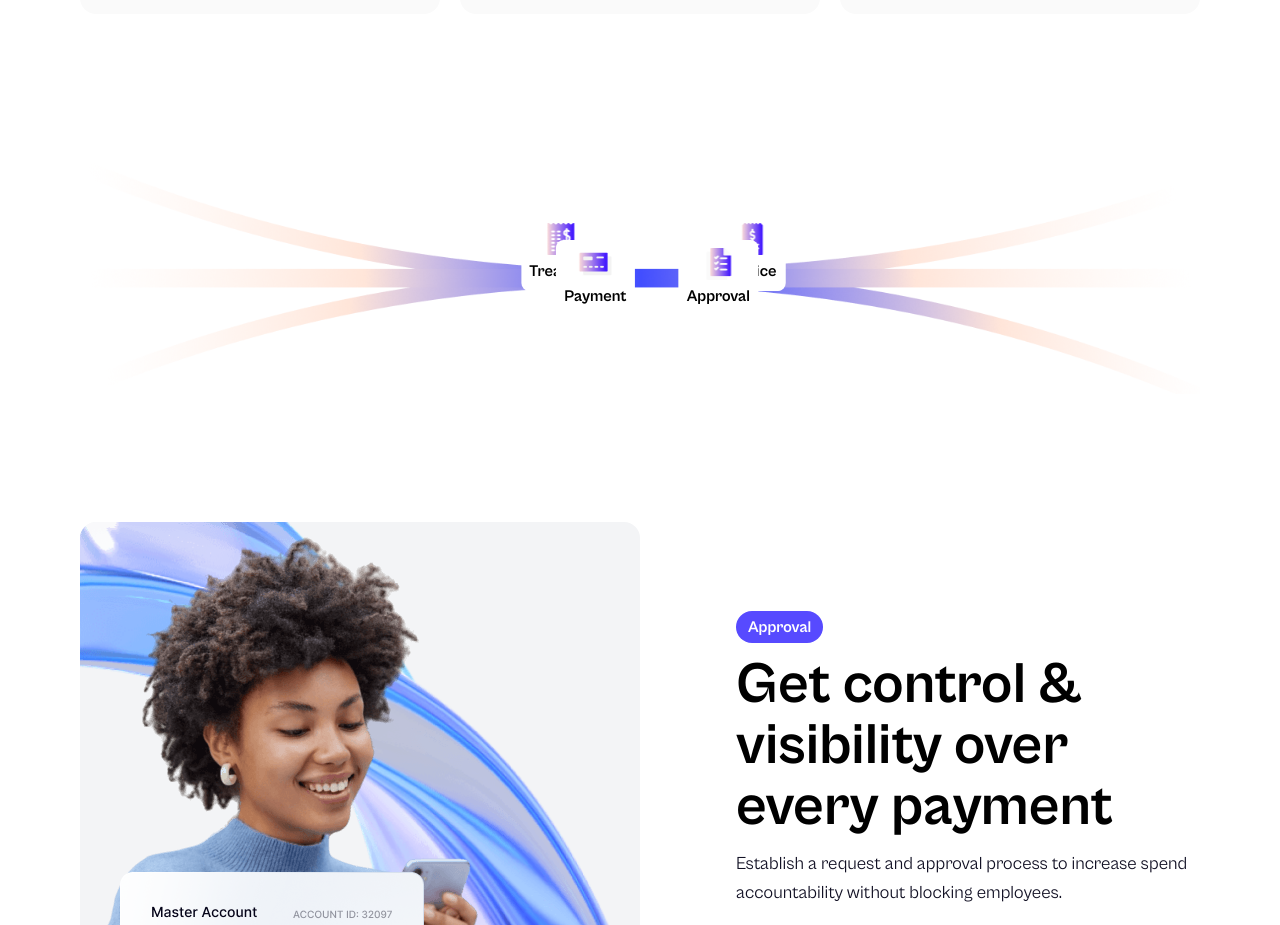
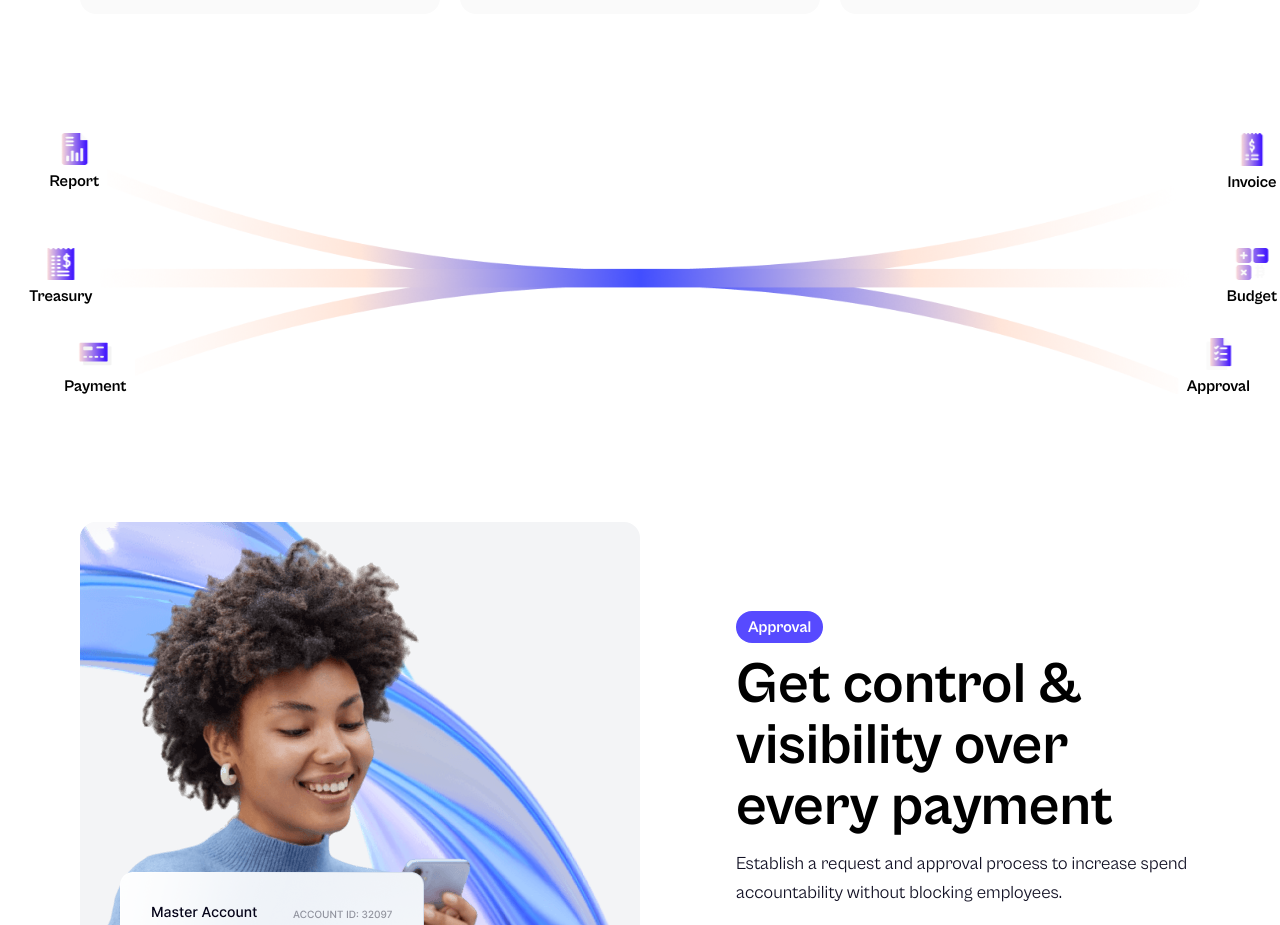
Before and after one commit to skupta12/DoWhith, a Next.js app: page / in a window 1280 px wide. Shown: the part 2440-3365 px from the top of the page. Built offline with nearby package versions, Linux system fonts and the light colour scheme.

Commit message:
MoveLine v0.1

```diff
--- a/src/components/sections/home/GetControl.tsx
+++ b/src/components/sections/home/GetControl.tsx
@@ -7,6 +7,7 @@ import BgGetControlImage from "/public/home-features/bg-feature-1.png";
 import MainControlImage from "/public/home-features/main-feature-1.png";
 import ExtraControlImage from "/public/home-features/extra-feature-1.png";
 import MaxWidthWrapper from "@/components/MaxWidthWrapper";
+// import { motion } from "framer-motion";
 
 const ShowCase = () => {
   return (
@@ -31,6 +32,7 @@ const ShowCase = () => {
                 src={MainControlImage}
                 alt="main part image"
               />
+              {/* <motion.div> */}
               <Image
                 className="absolute bottom-5 sm:left-10 left-5 lg:w-[304px]
                 md:w-[287px] w-[267px] lg:h-[147px] md:h-[127px] h-[107px] object-contain"
@@ -38,6 +40,8 @@ const ShowCase = () => {
                 src={ExtraControlImage}
                 alt="extra part image"
               />
+              {/* </motion.div> */}
+
             </div>
           </div>
           <div className={`col-span-12 md:col-span-6 lg:pl-24 md:pl-10`}>
--- a/src/components/sections/home/MoveLine.tsx
+++ b/src/components/sections/home/MoveLine.tsx
@@ -9,51 +9,163 @@ import InvoiceIcon from "/public/mov-sec/invoice-icon.png";
 import PaymentIcon from "/public/mov-sec/payment-icon.png";
 import ReportIcon from "/public/mov-sec/report-icon.png";
 import TreasuryIcon from "/public/mov-sec/treasury-icon.png";
-import { motion, useScroll, useTransform } from "framer-motion"
+import { motion, useScroll, useTransform } from "framer-motion";
+import { useRef } from "react";
 
 const MoveLine = () => {
+
+  const ref = useRef<HTMLDivElement>(null);
+
+  const { scrollYProgress } = useScroll({
+    target: ref,
+    offset: ["1.7 1", "10 1"],
+  });
+
+  const translateX = useTransform(scrollYProgress, [0, 1], [0, -500]);
+  const translateY = useTransform(scrollYProgress, [0, 1], [0, -90]);
+
+  const reverseTranslateX = useTransform(scrollYProgress, [0, 1], [0, 500]);
+  const reverseTranslateY = useTransform(scrollYProgress, [0, 1], [0, 90]);
+
   return (
     <section className="lg:pb-32 pb-16 lg:block hidden">
       <MaxWidthWrapper>
         <div className="relative">
-        <motion.div    >
-            <Image src={MoveLineImage} alt="" />
+          <motion.div
+            initial={{ opacity: 0 }}
+            ref={ref}
+            style={{ opacity: scrollYProgress }}
+          >
+            <Image src={MoveLineImage} alt="move line image" />
           </motion.div>
           <div className="icon-box absolute left-[57%] top-[39%] transform -translate-x-1/2 z-[10]">
+            <motion.div
+              className="transition ease-linear duration-75"
+              initial={{ translateX: 0, translateY: 0 }}
+              ref={ref}
+              style={{
+                translateX: reverseTranslateX,
+                translateY: reverseTranslateY,
+              }}
+            >
               <div className="bg-white p-2 rounded-lg">
-              <Image className="text-center mx-auto mb-1" src={ApprovalIcon} alt="approval icon" />
+                <Image
+                  width={33}
+                  height={32}
+                  className="text-center mx-auto mb-1"
+                  src={ApprovalIcon}
+                  alt="approval icon"
+                />
                 <span className="font-semibold">Approval</span>
               </div>
+            </motion.div>
+          </div>
+          <div className="icon-box absolute left-[60%] top-[39%] transform -translate-x-1/2 z-[5]">
+            <motion.div
+              className="transition ease-linear duration-75"
+              initial={{ translateX: 0, opacity: 0 }}
+              ref={ref}
+              style={{
+                translateX: reverseTranslateX,
+                opacity: scrollYProgress,
+              }}
+            >
+              <div className="bg-white p-2 rounded-lg">
+                <Image
+                  width={33}
+                  height={32}
+                  className="text-center mx-auto mb-1"
+                  src={BudgetIcon}
+                  alt="budget icon"
+                />
+                <span className="font-semibold">Budget</span>
+              </div>
+            </motion.div>
           </div>
           <div className="icon-box absolute left-[60%] top-[29%] transform -translate-x-1/2 z-[5]">
+            <motion.div
+              className="transition ease-linear duration-75"
+              initial={{ translateX: 0, translateY: 0 }}
+              ref={ref}
+              style={{
+                translateX: reverseTranslateX,
+                translateY: translateY,
+              }}
+            >
               <div className="bg-white p-2 rounded-lg">
-              <Image className="text-center mx-auto mb-1" src={BudgetIcon} alt="budget icon" />
-              <span className="font-semibold">Budget</span>
-            </div>
-          </div>
-          <div className="icon-box absolute left-[60%] top-[29%] transform -translate-x-1/2 z-[5]">
-            <div className="bg-white p-2 rounded-lg">
-              <Image className="text-center mx-auto mb-1" src={InvoiceIcon} alt="invoice icon" />
+                <Image
+                  width={33}
+                  height={32}
+                  className="text-center mx-auto mb-1"
+                  src={InvoiceIcon}
+                  alt="invoice icon"
+                />
                 <span className="font-semibold">Invoice</span>
               </div>
+            </motion.div>
           </div>
           <div className="icon-box absolute right-[47%] top-[39%] transform -translate-x-1/2 z-[10]">
+            <motion.div
+              className="transition ease-linear duration-75"
+              initial={{ translateX: 0, translateY: 0 }}
+              ref={ref}
+              style={{
+                translateX,
+                translateY: reverseTranslateY,
+              }}
+            >
               <div className="bg-white p-2 rounded-lg">
-              <Image className="text-center mx-auto mb-1" src={PaymentIcon} alt="payment icon" />
+                <Image
+                  width={33}
+                  height={32}
+                  className="text-center mx-auto mb-1"
+                  src={PaymentIcon}
+                  alt="payment icon"
+                />
                 <span className="font-semibold">Payment</span>
               </div>
+            </motion.div>
           </div>
           <div className="icon-box absolute right-[50%] top-[29%] transform -translate-x-1/2 z-[5]">
+            <motion.div
+              className="transition ease-linear duration-75"
+              initial={{ translateX: 0, translateY: 0 }}
+              ref={ref}
+              style={{
+                translateX,
+                translateY: translateY,
+              }}
+            >
               <div className="bg-white p-2 rounded-lg">
-              <Image className="text-center mx-auto mb-1" src={ReportIcon} alt="report icon" />
+                <Image
+                  width={33}
+                  height={32}
+                  className="text-center mx-auto mb-1"
+                  src={ReportIcon}
+                  alt="report icon"
+                />
                 <span className="font-semibold">Report</span>
               </div>
+            </motion.div>
           </div>
-          <div className="icon-box absolute right-[50%] top-[29%] transform -translate-x-1/2 z-[5]">
+          <div className="icon-box absolute right-[50%] top-[39%] transform -translate-x-1/2 z-[5]">
+            <motion.div
+              className="transition ease-linear duration-75"
+              initial={{ translateX: 0, opacity: 0 }}
+              ref={ref}
+              style={{ opacity: scrollYProgress, translateX }}
+            >
               <div className="bg-white p-2 rounded-lg">
-              <Image className="text-center mx-auto mb-1" src={TreasuryIcon} alt="treasury icon" />
+                <Image
+                  width={33}
+                  height={32}
+                  className="text-center mx-auto mb-1"
+                  src={TreasuryIcon}
+                  alt="treasury icon"
+                />
                 <span className="font-semibold">Treasury</span>
               </div>
+            </motion.div>
           </div>
         </div>
       </MaxWidthWrapper>
```
Also changed, not shown: src/data/placeholder-data.js (line endings or trailing spaces). Lines whose indentation alone changed are shown as unchanged.
